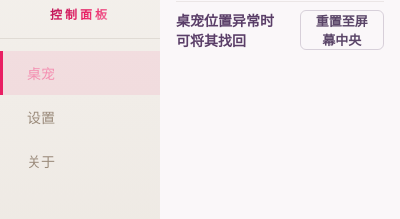
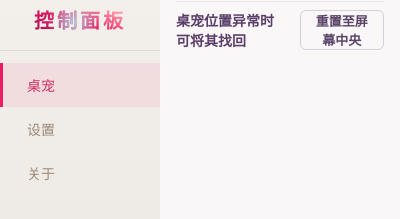
Before and after one commit to AonoChano/Remielle_Chibi-Desktop-Mascot, an Electron app: page mascots/electron/panel.html in a window 400 px wide. Shown: the part 119-338 px from the top of the page. Drawn offline with Linux system fonts and the light colour scheme; no server answers.

Commit message:
style(electron panel): update logo and navigation item styles

```diff
--- a/mascots/electron/panel.css
+++ b/mascots/electron/panel.css
@@ -38,12 +38,14 @@ body {
 
 .logo-label {
   display: block;
-  font-size: 12px;
+  font-size: 20px;
   letter-spacing: 3px;
   text-transform: uppercase;
   font-weight: 600;
   /* BannerLogo pink gradient — exact logo color stops */
-  background: linear-gradient(135deg, #8B1C3F 0%, #C2185B 30%, #E91E63 55%, #F48FB1 80%, #FCE4EC 100%);
+  background:
+  radial-gradient(circle at 45% 60%, rgba(166, 241, 255, 0.85) 0%, transparent 35%),
+  linear-gradient(25deg, #7A0C3C 0%, #C2185B 25%, #E91E63 50%, #FF8DA1 75%, #FCE4EC 100%);
   -webkit-background-clip: text;
   background-clip: text;
   -webkit-text-fill-color: transparent;
@@ -74,7 +76,7 @@ nav {
 .nav-item:hover,
 .nav-item.active {
   background: rgba(233, 30, 99, 0.08);
-  color: #F48FB1;
+  color: #ca3164;
   border-left-color: #E91E63;
 }
 
```
